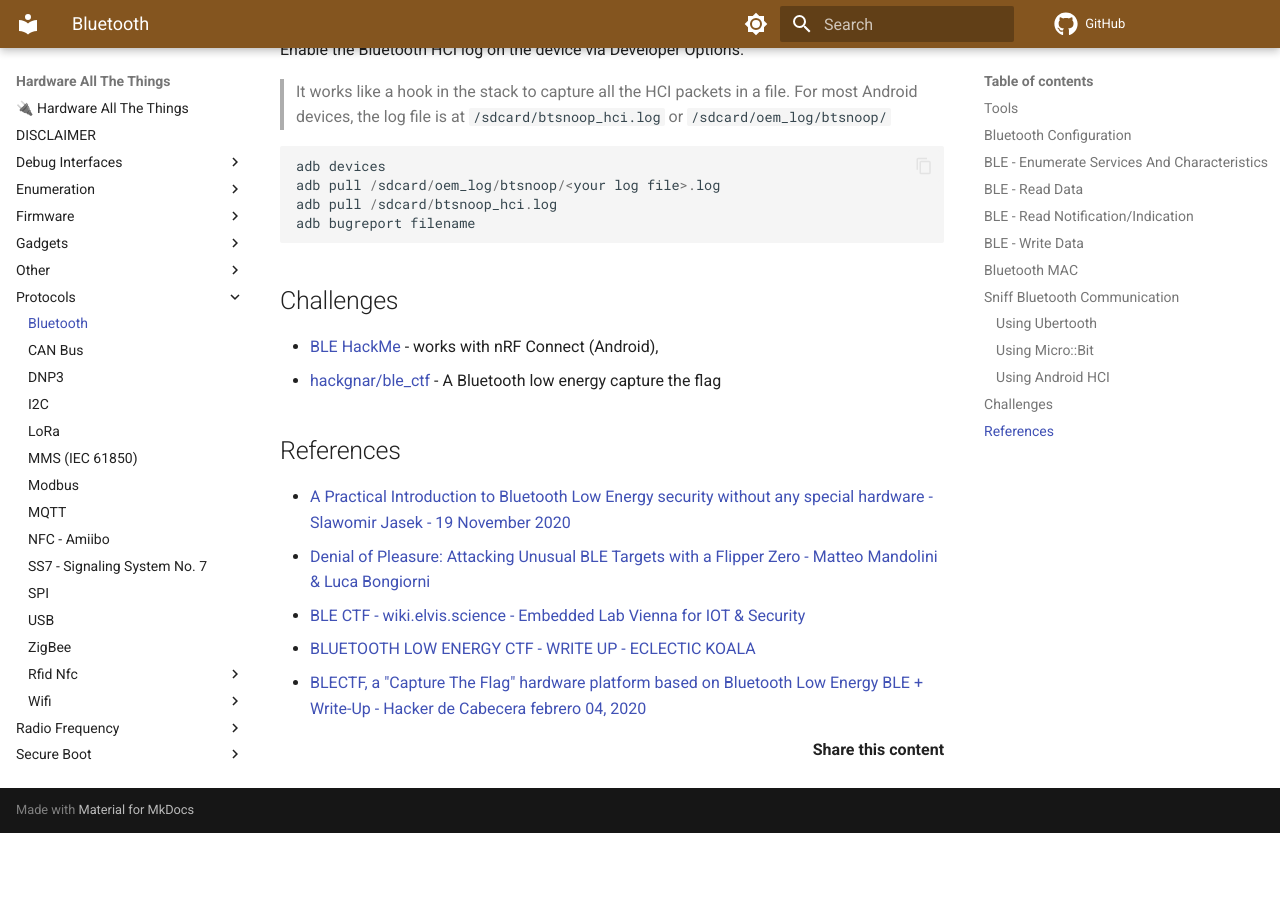
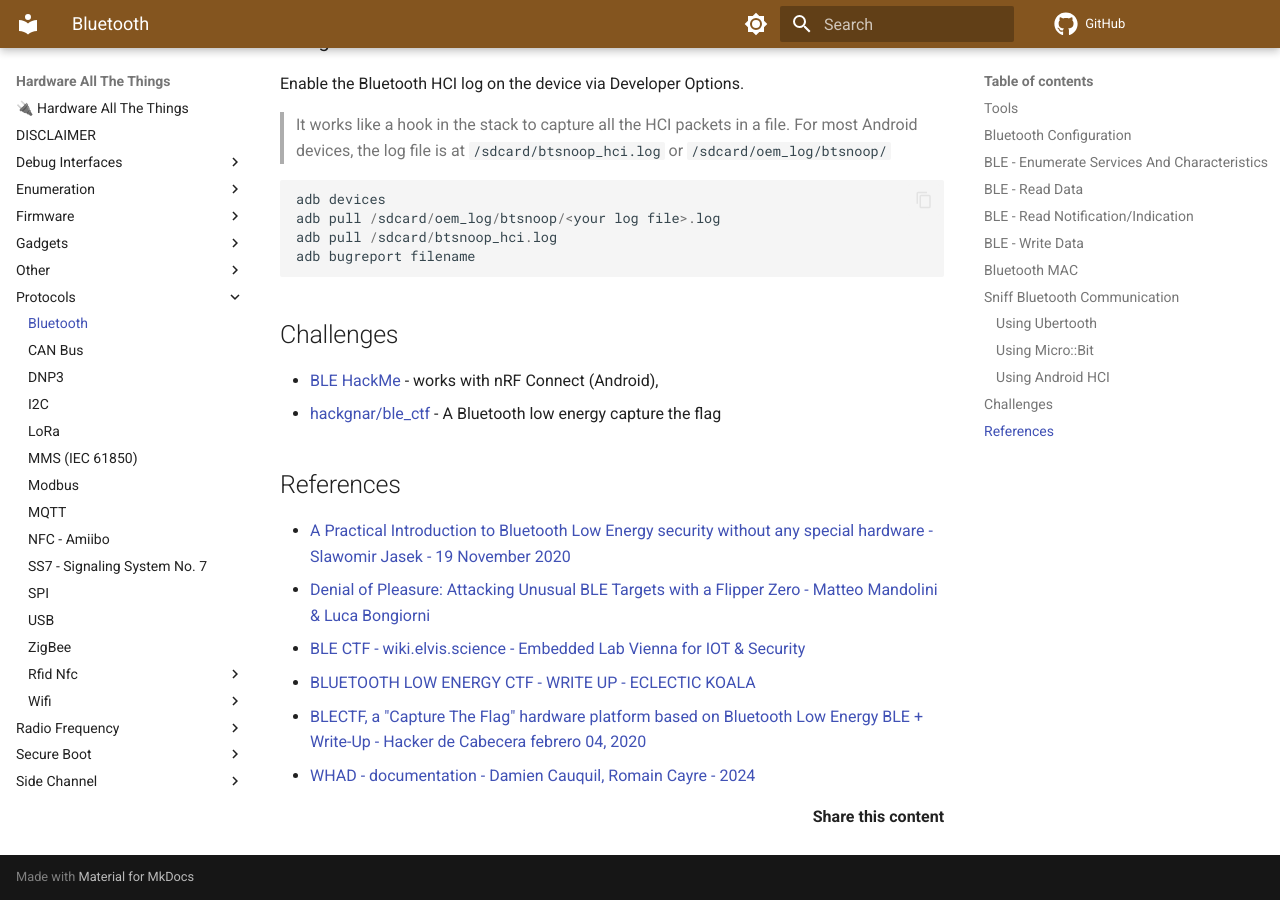
Before and after one commit to swisskyrepo/HardwareAllTheThings, an MkDocs documentation site: the page built from docs/protocols/bluetooth.md, in a window 1280 px wide and 900 px high, scrolled down 3787 px. Built offline with MkDocs 1.6.1 and Material for MkDocs 9.7.7, drawn with Linux system fonts in a browser that asks for light colours; emoji names are drawn with the system emoji font; comment, search, counter and statistics services are not loaded; before the commit the page ends 4620 px from its top, so only the background shows below that; some of the changed text lies outside the part shown.

Commit message:
Bluetooth - add whad

```diff
--- a/docs/protocols/bluetooth.md
+++ b/docs/protocols/bluetooth.md
@@ -2,6 +2,7 @@
 
 ## Tools
 
+* [whad-team/whad-client](https://github.com/whad-team/whad-client)
 * [bettercap/bettercap](https://github.com/bettercap/bettercap)
 * [expliot_framework/expliot](https://expliot.readthedocs.io/en/latest/index.html)
 * [hackgnar/bleah](https://github.com/hackgnar/bleah)
@@ -196,3 +197,4 @@
 * [BLE CTF - wiki.elvis.science - Embedded Lab Vienna for IOT & Security](https://wiki.elvis.science/index.php?title=BLE_CTF)
 * [BLUETOOTH LOW ENERGY CTF - WRITE UP - ECLECTIC KOALA](https://blog.tclaverie.eu/posts/bluetooth-low-energy-ctf---write-up/)
 * [BLECTF, a "Capture The Flag" hardware platform based on Bluetooth Low Energy BLE + Write-Up - Hacker de Cabecera  febrero 04, 2020](https://www.hackerdecabecera.com/2020/02/blectf-capture-flag-hardware-platafom.html)
+* [WHAD - documentation - Damien Cauquil, Romain Cayre - 2024](https://whad.readthedocs.io/en/stable/)
```
